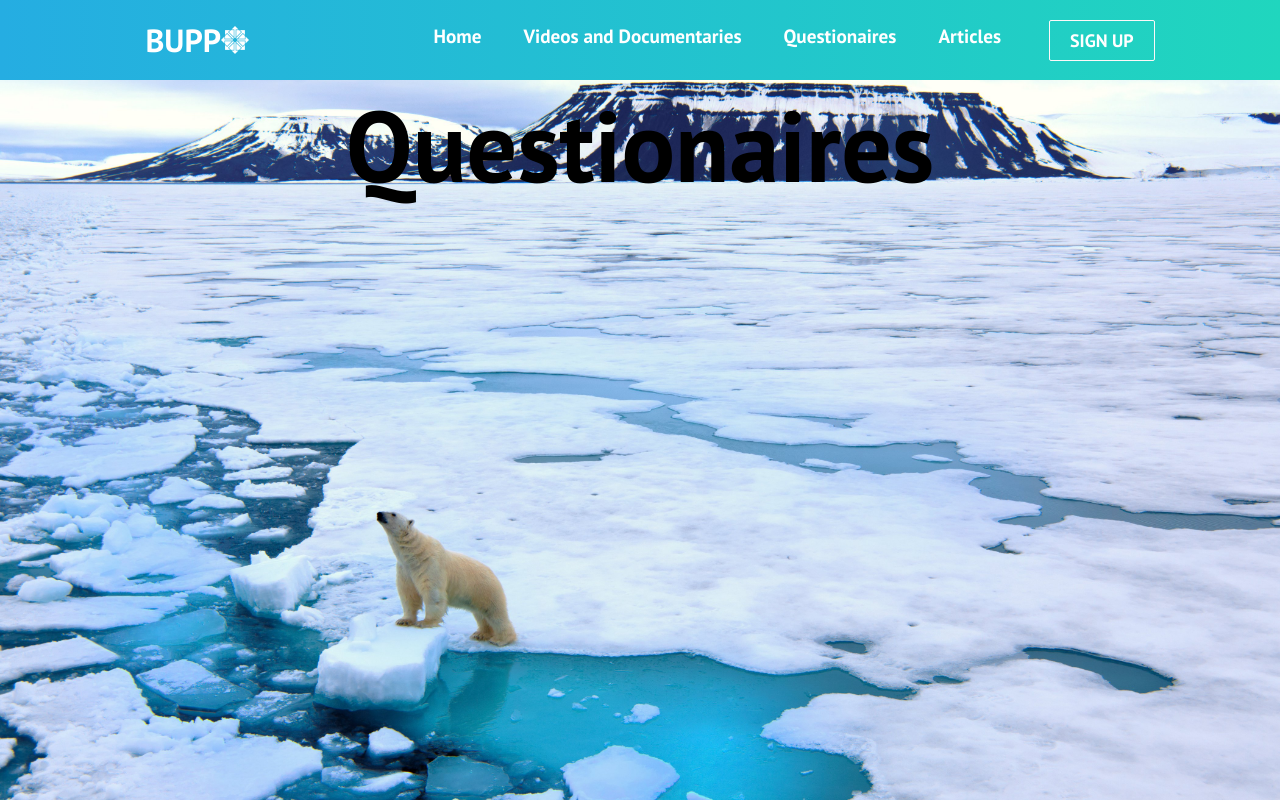
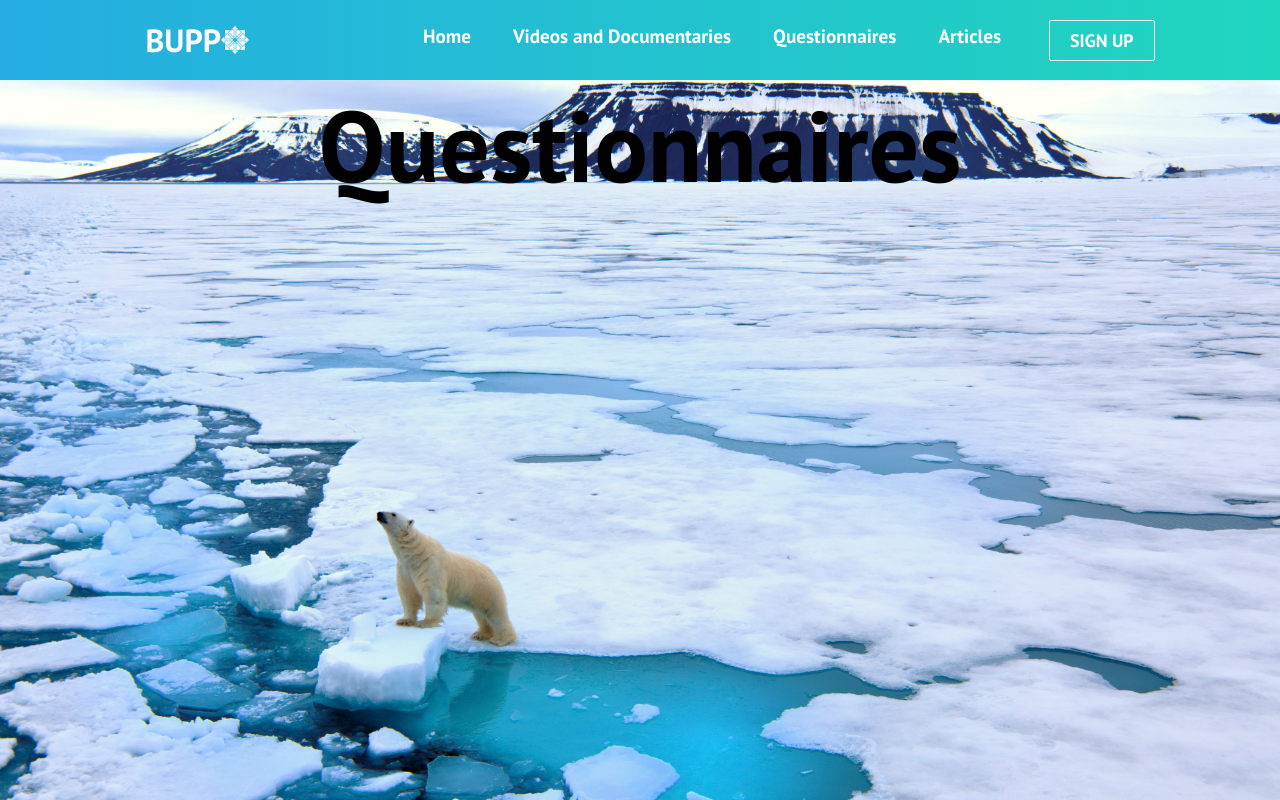
Before and after one commit to D-bose-commits/Plastic-pollution-react, a React (Create React App) app: page /questionaires in a window 1280 px wide. Built offline with nearby package versions, Linux system fonts and the light colour scheme; the HTML template or start-up script is replaced by a standard one.

Commit message:
Spell check
I have changed a couple of names that were inccorectly spelt.

```diff
--- a/src/components/Navbar.js
+++ b/src/components/Navbar.js
@@ -56,7 +56,7 @@ function Navbar() {
                 className='nav-links'
                 onClick={closeMobileMenu}
               >
-                Questionaires
+                Questionnaires
               </Link>
             </li>
             <li className='nav-item'>
--- a/src/components/pages/Questionaire.js
+++ b/src/components/pages/Questionaire.js
@@ -2,5 +2,5 @@ import React from 'react';
 import '../../App.css';
 
 export default function Questionaires() {
-  return <h1 className='questionaires'>Questionaires</h1>;
+  return <h1 className='questionaires'>Questionnaires</h1>;
 }
```
